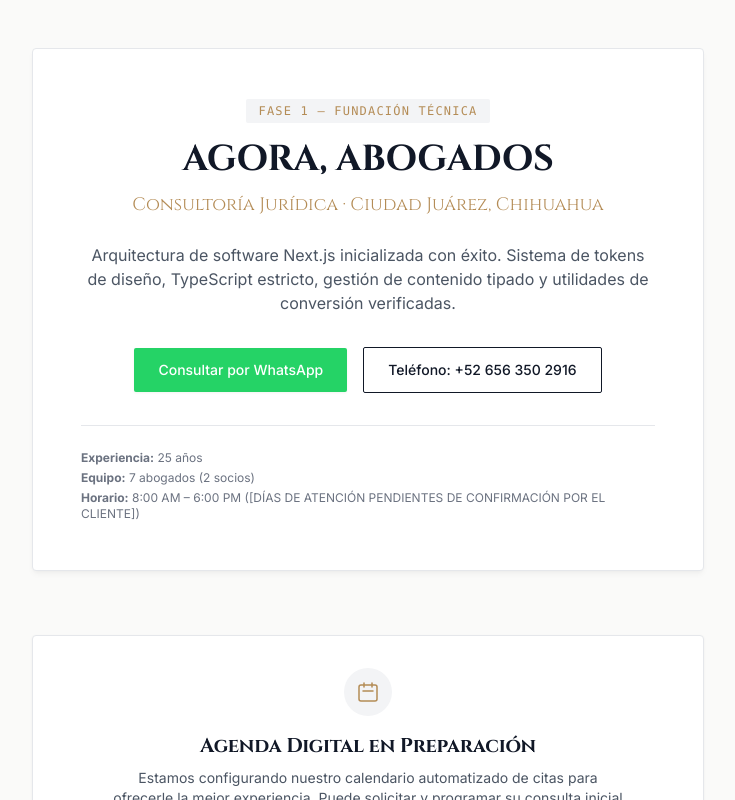
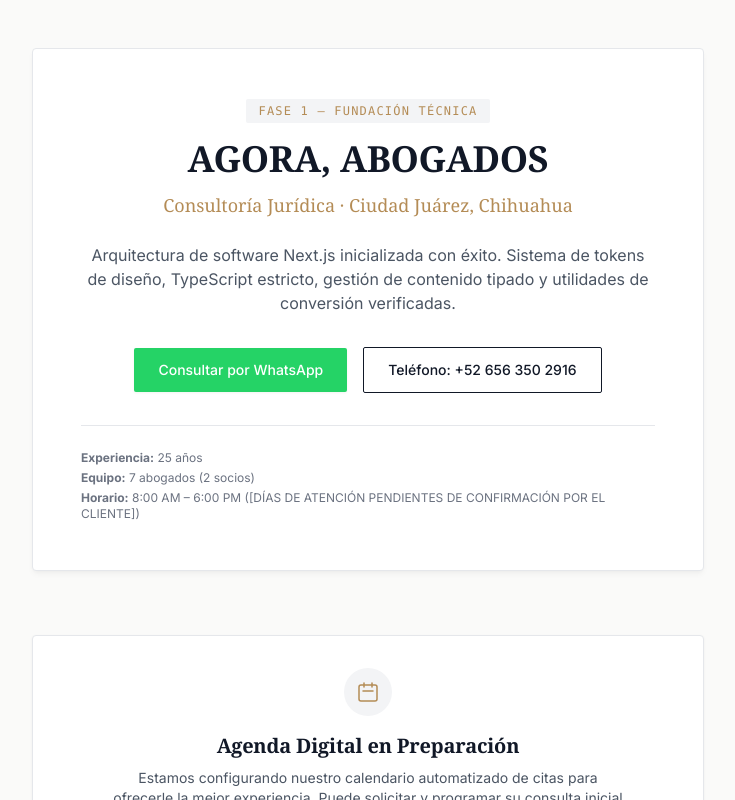
Before and after one commit to lmartinez51/Agora, a Next.js app: page / in a window 1280 px wide. Shown: the top 800 px of the page, without its empty margins (272-1007 px from the left). Built offline with nearby package versions, Linux system fonts and the light colour scheme; no server answers.

Commit message:
fix(typography): neutralize heading serif to PENDING DESIGN DECISION and enforce editorial legal disclaimer

```diff
--- a/app/globals.css
+++ b/app/globals.css
@@ -17,9 +17,9 @@
   --color-whatsapp: #25D366;
   --color-whatsapp-hover: #1EBE5D;
 
-  /* Font variables populated via next/font in layout.tsx */
+  /* Font variables: Body locked to Inter; Display / Heading font is PENDING DESIGN DECISION */
   --font-sans: 'Inter', system-ui, -apple-system, BlinkMacSystemFont, 'Segoe UI', Roboto, Oxygen, Ubuntu, Cantarell, sans-serif;
-  --font-serif: Georgia, Cambria, 'Times New Roman', Times, serif;
+  --font-serif: ui-serif, Georgia, Cambria, 'Times New Roman', Times, serif; /* Neutral fallback: PENDING DESIGN DECISION */
   --font-mono: ui-monospace, SFMono-Regular, Menlo, Monaco, Consolas, monospace;
 }
 
--- a/app/layout.tsx
+++ b/app/layout.tsx
@@ -1,5 +1,5 @@
 import type { Metadata, Viewport } from 'next';
-import { Inter, Cinzel } from 'next/font/google';
+import { Inter } from 'next/font/google';
 import './globals.css';
 import { siteConfig } from '@/content/site';
 import { constructMetadata } from '@/lib/seo';
@@ -10,12 +10,7 @@
   display: 'swap',
 });
 
-// Editorial Serif font placeholder - tracked under PENDING DESIGN DECISION
-const fontSerif = Cinzel({
-  subsets: ['latin'],
-  variable: '--font-serif',
-  display: 'swap',
-});
+// Heading font remains: PENDING DESIGN DECISION (Uses neutral system serif stack in globals.css)
 
 export const metadata: Metadata = constructMetadata();
 
@@ -47,7 +42,7 @@
   };
 
   return (
-    <html lang="es" className={`${fontSans.variable} ${fontSerif.variable}`}>
+    <html lang="es" className={fontSans.variable}>
       <head>
         <script
           type="application/ld+json"
--- a/content/articles.ts
+++ b/content/articles.ts
@@ -23,6 +23,9 @@
 
 ## 3. Consultas legales a distancia
 En AGORA facilitamos la orientación inicial y el seguimiento procesal a través de sesiones virtuales seguras, permitiendo que nuestros clientes mantengan control y transparencia sobre sus asuntos sin traslados innecesarios.
+
+---
+*Aviso legal informativo: El contenido de esta publicación es de carácter estrictamente orientativo y docente. No constituye asesoría jurídica formal ni establece relación abogado-cliente. Para una valoración individualizada de su asunto, solicite una consulta profesional.*
     `.trim(),
   },
   {
```
